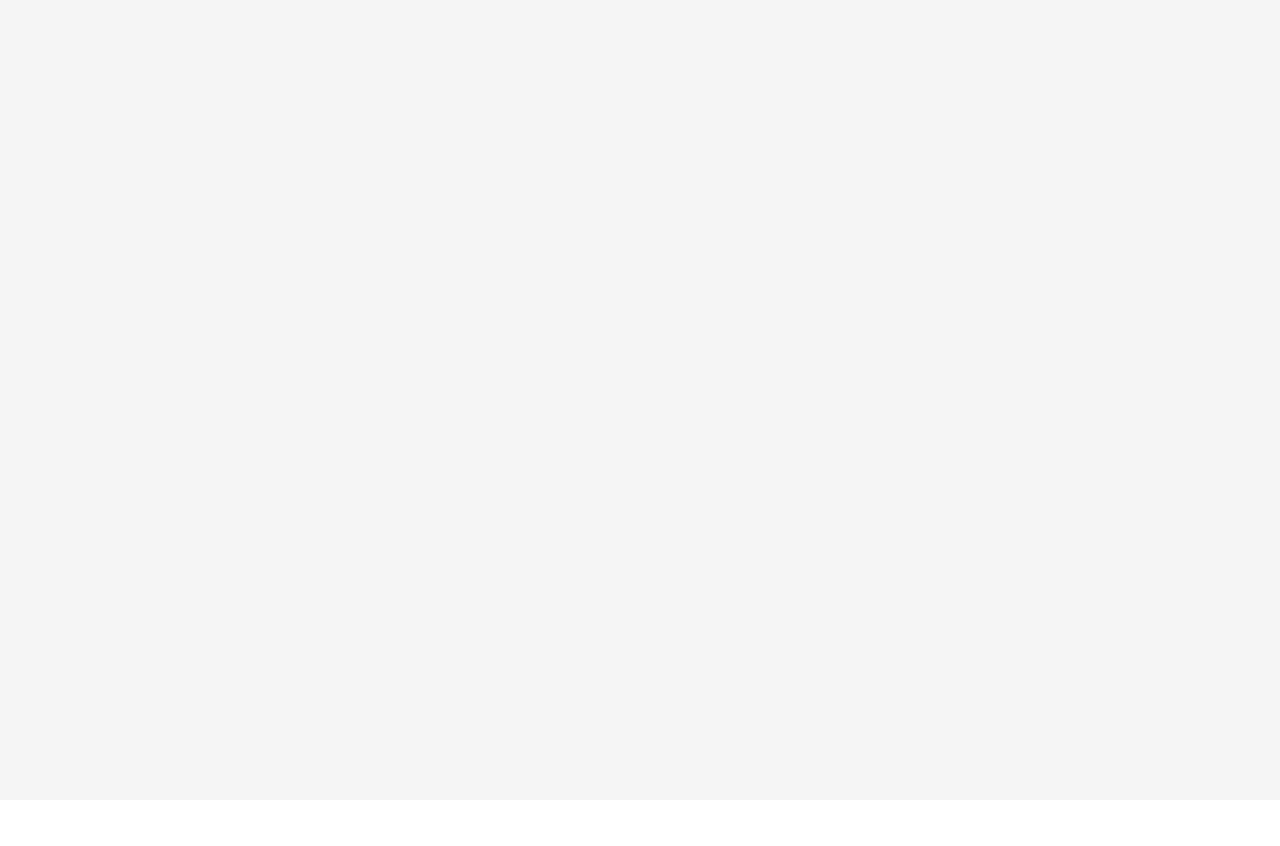
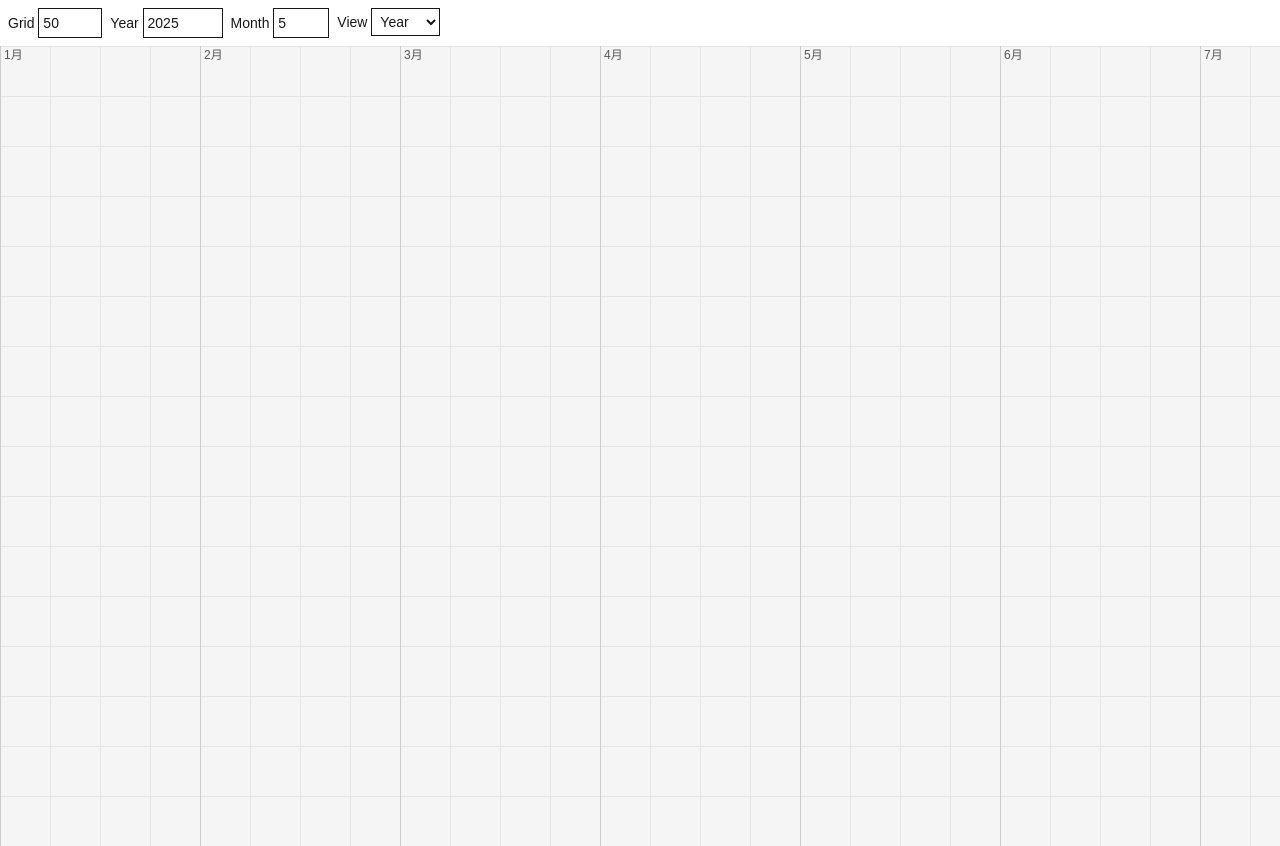
Before and after one commit to conductcellox3/my_ideacloud_electron, a Next.js app: page / in a window 1280 px wide. Before the commit the page ends 800 px from the top, so only its background shows below. Built offline with nearby package versions, Linux system fonts and the light colour scheme.

Commit message:
Add controls for grid and schedule

```diff
--- a/src/components/DiagramCanvas.tsx
+++ b/src/components/DiagramCanvas.tsx
@@ -29,6 +29,61 @@ export default function DiagramCanvas() {
   const [resizing, setResizing] = useState<{id:string, startX:number, startY:number, startW:number, startH:number}|null>(null)
   const [selectedId, setSelectedId] = useState<string | null>(null)
   const containerRef = useRef<HTMLDivElement>(null)
+  const [gridSize, setGridSize] = useState(50)
+  const [scale, setScale] = useState(1)
+  const [view, setView] = useState<'year'|'month'|'week'>('year')
+  const [year, setYear] = useState(new Date().getFullYear())
+  const [month, setMonth] = useState(new Date().getMonth()+1)
+  const [week, setWeek] = useState(1)
+
+  const getPoint = (e: React.MouseEvent) => {
+    const rect = containerRef.current?.getBoundingClientRect()
+    if (!rect) return { x: 0, y: 0 }
+    return {
+      x: (e.clientX - rect.left) / scale,
+      y: (e.clientY - rect.top) / scale,
+    }
+  }
+
+  const scheduleLines = () => {
+    const width = 200
+    const items: JSX.Element[] = []
+    if (view === 'year') {
+      for (let i = 0; i < 12; i++) {
+        const x = i * width
+        items.push(
+          <div key={`l${i}`} style={{position:'absolute', left:x, top:0, bottom:0, width:1, background:'#ccc'}} />
+        )
+        items.push(
+          <div key={`t${i}`} style={{position:'absolute', left:x + 4, top:0, fontSize:12, color:'#555'}}>{i+1}月</div>
+        )
+      }
+    } else if (view === 'month') {
+      const days = new Date(year, month, 0).getDate()
+      for (let i = 0; i < days; i++) {
+        const x = i * width
+        items.push(
+          <div key={`l${i}`} style={{position:'absolute', left:x, top:0, bottom:0, width:1, background:'#ccc'}} />
+        )
+        items.push(
+          <div key={`t${i}`} style={{position:'absolute', left:x + 4, top:0, fontSize:12, color:'#555'}}>{i+1}日</div>
+        )
+      }
+    } else if (view === 'week') {
+      for (let i = 0; i < 7; i++) {
+        const x = i * width
+        const date = new Date(year, month - 1, (week - 1) * 7 + i + 1)
+        const label = `${date.getMonth()+1}/${date.getDate()}`
+        items.push(
+          <div key={`l${i}`} style={{position:'absolute', left:x, top:0, bottom:0, width:1, background:'#ccc'}} />
+        )
+        items.push(
+          <div key={`t${i}`} style={{position:'absolute', left:x + 4, top:0, fontSize:12, color:'#555'}}>{label}</div>
+        )
+      }
+    }
+    return items
+  }
 
   const addShape = (
     type: 'rect' | 'sticky' | 'ellipse' | 'diamond' | 'parallelogram',
@@ -56,14 +111,16 @@ export default function DiagramCanvas() {
   const handleCanvasContextMenu = (e: React.MouseEvent) => {
     e.preventDefault()
     setShapeMenu(null)
-    setCanvasMenu({x: e.clientX, y: e.clientY})
+    const p = getPoint(e)
+    setCanvasMenu({x: p.x, y: p.y})
   }
 
   const handleShapeContextMenu = (e: React.MouseEvent, id:string) => {
     e.preventDefault()
     e.stopPropagation()
     setCanvasMenu(null)
-    setShapeMenu({x: e.clientX, y: e.clientY, id})
+    const p = getPoint(e)
+    setShapeMenu({x: p.x, y: p.y, id})
   }
 
   const startConnect = (id:string, style:'solid'|'dashed') => {
@@ -83,18 +140,20 @@ export default function DiagramCanvas() {
     if (e.button !== 0) return
     if (editingId === shape.id || connectFrom) return
     e.preventDefault()
+    const p = getPoint(e)
     setSelectedId(shape.id)
-    setDragging({ id: shape.id, offsetX: e.clientX - shape.x, offsetY: e.clientY - shape.y })
+    setDragging({ id: shape.id, offsetX: p.x - shape.x, offsetY: p.y - shape.y })
   }
 
   const handleResizeMouseDown = (e: React.MouseEvent, shape: Shape) => {
     e.stopPropagation()
     e.preventDefault()
+    const p = getPoint(e)
     setSelectedId(shape.id)
     setResizing({
       id: shape.id,
-      startX: e.clientX,
-      startY: e.clientY,
+      startX: p.x,
+      startY: p.y,
       startW: shape.width,
       startH: shape.height
     })
@@ -103,15 +162,17 @@ export default function DiagramCanvas() {
   const handleMouseMove = (e: React.MouseEvent) => {
     if (resizing) {
       e.preventDefault()
-      const dx = e.clientX - resizing.startX
-      const dy = e.clientY - resizing.startY
+      const p = getPoint(e)
+      const dx = p.x - resizing.startX
+      const dy = p.y - resizing.startY
       updateShape(resizing.id, {
         width: Math.max(20, resizing.startW + dx),
         height: Math.max(20, resizing.startH + dy)
       })
     } else if (dragging) {
       e.preventDefault()
-      updateShape(dragging.id, { x: e.clientX - dragging.offsetX, y: e.clientY - dragging.offsetY })
+      const p = getPoint(e)
+      updateShape(dragging.id, { x: p.x - dragging.offsetX, y: p.y - dragging.offsetY })
     }
   }
 
@@ -127,15 +188,39 @@ export default function DiagramCanvas() {
     setSelectedId(null)
   }
 
+  const handleWheel = (e: React.WheelEvent) => {
+    if (e.ctrlKey) {
+      e.preventDefault()
+      const delta = -e.deltaY * 0.001
+      setScale(s => Math.min(4, Math.max(0.2, s + delta)))
+    }
+  }
+
   return (
+    <div>
+      <div className="p-2 flex gap-2 text-sm">
+        <label>Grid <input className="border p-1 w-16" type="number" value={gridSize} onChange={e => setGridSize(parseInt(e.target.value) || 1)} /></label>
+        <label>Year <input className="border p-1 w-20" type="number" value={year} onChange={e => setYear(parseInt(e.target.value) || year)} /></label>
+        <label>Month <input className="border p-1 w-14" type="number" value={month} onChange={e => setMonth(parseInt(e.target.value) || month)} /></label>
+        <label>View <select className="border p-1" value={view} onChange={e => setView(e.target.value as 'year'|'month'|'week')}> <option value="year">Year</option> <option value="month">Month</option> <option value="week">Week</option> </select></label>
+        {view==='week' && (<input className="border p-1 w-14" type="number" value={week} onChange={e => setWeek(parseInt(e.target.value) || week)} />)}
+      </div>
       <div
         ref={containerRef}
         onContextMenu={handleCanvasContextMenu}
         onClick={handleCanvasClick}
         onMouseMove={handleMouseMove}
         onMouseUp={handleMouseUp}
-      className="relative w-full h-screen bg-neutral-100 select-none"
+        onWheel={handleWheel}
+        className="relative w-full h-screen overflow-auto select-none bg-neutral-100"
+        style={{
+          transform: `scale(${scale})`,
+          transformOrigin: '0 0',
+          backgroundImage: `linear-gradient(to right, #e5e5e5 1px, transparent 1px), linear-gradient(to bottom, #e5e5e5 1px, transparent 1px)`,
+          backgroundSize: `${gridSize}px ${gridSize}px`
+        }}
       >
+        {scheduleLines()}
         <svg className="absolute inset-0 pointer-events-none">
         {lines.map(line => {
           const from = shapes.find(s => s.id===line.from)
@@ -254,5 +339,6 @@ export default function DiagramCanvas() {
         </div>
       )}
       </div>
+    </div>
   )
 }
```
Lines whose indentation alone changed are shown as unchanged.
